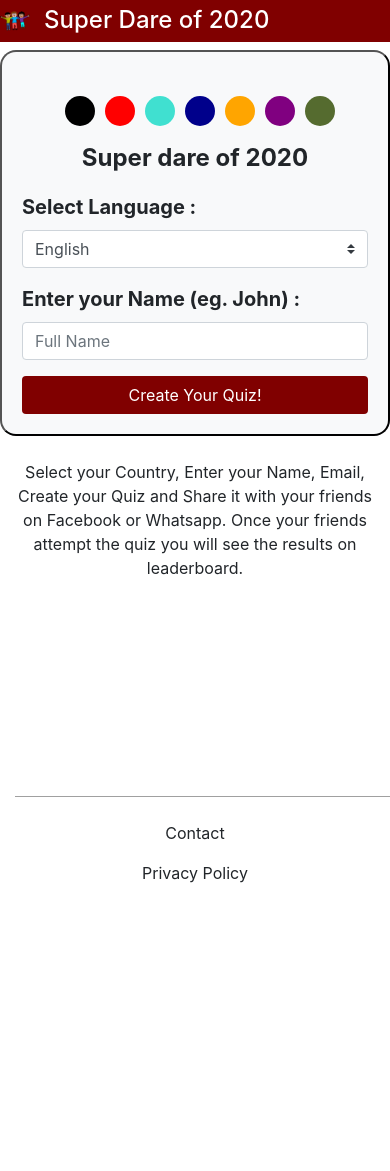
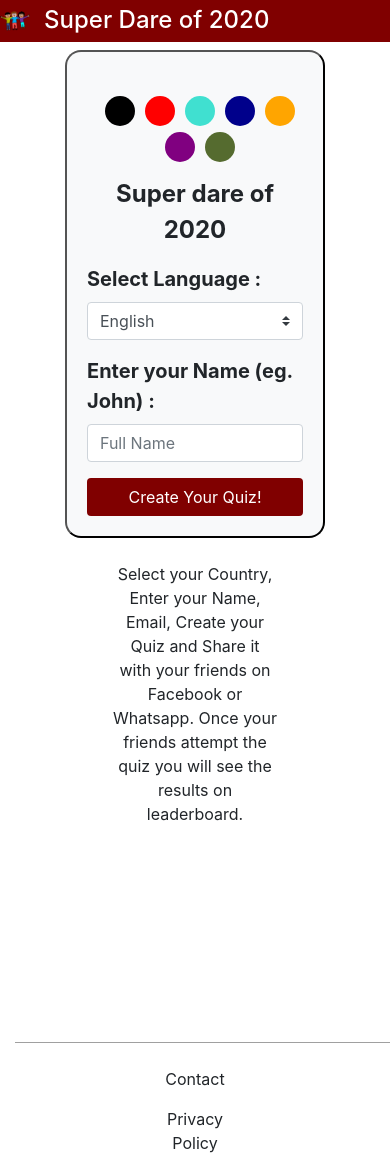
Before and after one commit to prateekchachra/bestfriendwebsite, a React (Create React App) app: page / in a window 390 px wide. Before the commit the page ends 901 px from the top, so only its background shows below. Built offline with nearby package versions, Linux system fonts and the light colour scheme; what uifx would draw is missing.

Commit message:
Styling fixes all

```diff
--- a/public/index.html
+++ b/public/index.html
@@ -2,16 +2,14 @@
 <html lang="en">
   <head>
     <meta charset="utf-8" />
-    <meta name="viewport" content="width=device-width, initial-scale=1">
+    <meta name="viewport" content="width=device-width, initial-scale=1, maximum-scale=1, user-scalable=no">
     <link rel="icon" href="%PUBLIC_URL%/favicon.ico" />
-    <link rel="stylesheet" href="https://stackpath.bootstrapcdn.com/bootstrap/4.4.1/css/bootstrap.min.css" integrity="sha384-Vkoo8x4CGsO3+Hhxv8T/Q5PaXtkKtu6ug5TOeNV6gBiFeWPGFN9MuhOf23Q9Ifjh" crossorigin="anonymous">
-    <script src="https://code.jquery.com/jquery-3.4.1.slim.min.js" integrity="sha384-J6qa4849blE2+poT4WnyKhv5vZF5SrPo0iEjwBvKU7imGFAV0wwj1yYfoRSJoZ+n" crossorigin="anonymous"></script>
-<script src="https://cdn.jsdelivr.net/npm/popper.js@1.16.0/dist/umd/popper.min.js" integrity="sha384-Q6E9RHvbIyZFJoft+2mJbHaEWldlvI9IOYy5n3zV9zzTtmI3UksdQRVvoxMfooAo" crossorigin="anonymous"></script>
+
+
+
 <!-- Go to www.addthis.com/dashboard to customize your tools -->
 <script type="text/javascript" src="http://s7.addthis.com/js/300/addthis_widget.js#pubid=ra-5ea58ea57cc6edcd"></script>
 
-<script src="https://stackpath.bootstrapcdn.com/bootstrap/4.4.1/js/bootstrap.min.js" integrity="sha384-wfSDF2E50Y2D1uUdj0O3uMBJnjuUD4Ih7YwaYd1iqfktj0Uod8GCExl3Og8ifwB6" crossorigin="anonymous"></script>
-<meta name="viewport" content="width=device-width, initial-scale=1" />
     <meta name="theme-color" content="#000000" />
     <meta
       name="description"
--- a/src/App.js
+++ b/src/App.js
@@ -6,6 +6,9 @@ import Header from './components/main/Header';
 import Box from './components/main/Box';
 import {saveName, changeLanguage} from './listpages/actions'
 import Circles from './components/main/Circles';
+
+// will be automatically minified ny webpack
+import 'bootstrap/dist/css/bootstrap.css'
  class App extends React.Component {
 
   constructor(props) {
@@ -26,8 +29,8 @@ import Circles from './components/main/Circles';
   return (
     <div className="App container-fluid">
       <div className='row'>
-     <div className="col-xs-2 col-sm-2 col-lg-2"></div>
-     <Box classes='col-xs-8 col-sm-8 col-lg-8 box_container'
+     <div className="col-2 col-sm-2 col-lg-2"></div>
+     <Box classes='col-8 col-sm-8 col-lg-8 box_container'
       style={{padding: 20}}>
      <Circles />
        <p className='text-center font-weight-bold'
@@ -77,7 +80,7 @@ import Circles from './components/main/Circles';
 
       </form>
      </Box>
-     <div className='col-xs-2 col-sm-2 col-lg-2'></div>
+     <div className='col-2 col-sm-2 col-lg-2'></div>
      </div>
     </div>
   );
--- a/src/components/main/Box.js
+++ b/src/components/main/Box.js
@@ -8,7 +8,7 @@ class MyClass extends Component {
         const {children, style, classes} = this.props
         return (
 
-          <div className={classes ? classes :  'col-xs-6 col-sm-6 col-lg-6 box_container'} style={{
+          <div className={classes ? classes :  'col-6 col-sm-6 col-lg-6 box_container'} style={{
             flex: 1,
             justifyContent: 'center',
             alignItems: 'center',
--- a/src/components/main/Footer.js
+++ b/src/components/main/Footer.js
@@ -27,8 +27,8 @@ class Footer extends Component {
         return (
             <div className='container'>
               <div className='row'>
-              <div className='col-xs-4 col-sm-3 col-lg-4 '></div>
-            <div className="text-center col-xs-4 col-sm-6 col-lg-4" style={{
+              <div className='col-3 col-sm-3 col-lg-4 '></div>
+            <div className="text-center col-6 col-sm-6 col-lg-4" style={{
                     flex: 1,
                     justifyContent: 'center',
                     alignItems: 'center',
@@ -38,7 +38,7 @@ class Footer extends Component {
                 Select your Country, Enter your Name, Email, Create your Quiz and Share it with your friends on Facebook or Whatsapp. Once your friends attempt the quiz you will see the results on leaderboard.
                 </p>
                 </div>
-                <div className='col-xs-4 col-sm-3 col-lg-4 '></div>
+                <div className='col-3 col-sm-3 col-lg-4 '></div>
                 </div>
                 <div style={{
                     width,
@@ -48,15 +48,15 @@ class Footer extends Component {
                     marginTop: 200
                 }}></div>
                 <div className='row'>
-              <div className='col-xs-4 col-sm-3 col-lg-4'></div>
+              <div className='col-4 col-sm-3 col-lg-4'></div>
 
 
-                <div className='text-center col-xs-4 col-sm-6 col-lg-4'>
+                <div className='text-center col-4 col-sm-6 col-lg-4'>
 
                 <p>Contact</p>
                 <p>Privacy Policy</p>
                 </div>
-                <div className='text-center col-xs-4 col-sm-3 col-lg-4'>
+                <div className='text-center col-4 col-sm-3 col-lg-4'>
                 </div>
 
             </div>
--- a/src/listpages/Quiz.js
+++ b/src/listpages/Quiz.js
@@ -103,7 +103,7 @@ class Quiz extends Component {
 
         const {questionsList} = this.state;
         let skippedQuestion = questionsList.splice(0, 1)
-        questionsList.push(skippedQuestion)
+        questionsList.push(skippedQuestion[0])
 
          this.setState({questionsList})
 
@@ -150,8 +150,8 @@ class Quiz extends Component {
     onLoad={this.handleScriptLoad}
     />
             <div className='row'>
-               <div className='col-xs-2 col-sm-2 col-lg-2 '></div>
-           <Box classes='col-xs-8 col-sm-8 col-lg-8 box_container' style={{
+               <div className='col-2 col-sm-2 col-lg-2 '></div>
+           <Box classes='col-8 col-sm-8 col-lg-8 box_container' style={{
              paddingBottom: 14
            }}>
               <Circles />
@@ -285,7 +285,7 @@ class Quiz extends Component {
               </div>
             )}
            </Box>
-           <div className='col-xs-2 col-sm-2 col-lg-2'></div>
+           <div className='col-2 col-sm-2 col-lg-2'></div>
            </div>
            </div>
         );
--- a/src/listpages/ScoringQuiz.js
+++ b/src/listpages/ScoringQuiz.js
@@ -174,8 +174,8 @@ class Quiz extends Component {
         return(
           <div className='container'>
             <div className='row'>
-               <div className='col-xs-2 col-sm-2 col-lg-2 '></div>
-           <Box classes='col-xs-8 col-sm-8 col-lg-8 box_container' style={{
+               <div className='col-2 col-sm-2 col-lg-2 '></div>
+           <Box classes='col-8 col-sm-8 col-lg-8 box_container' style={{
 
            }}>
            {!calculateScoreProcessing ?  (
@@ -393,7 +393,7 @@ class Quiz extends Component {
               </>
             )}
            </Box>
-           <div className='col-xs-2 col-sm-2 col-lg-2'></div>
+           <div className='col-2 col-sm-2 col-lg-2'></div>
            </div>
            </div>
         );
--- a/src/listpages/components/Question.js
+++ b/src/listpages/components/Question.js
@@ -67,7 +67,8 @@ class Question extends Component {
       return(
 
         <div
-        style={{backgroundColor: effectiveBackgroundColor }}
+        style={{backgroundColor: effectiveBackgroundColor,
+        height: this.state.width/5 * 0.8 + 80, width: this.state.width/5 + 20 }}
         className='question-box'
         onClick={() => {
             const {optionId} = option;
```
